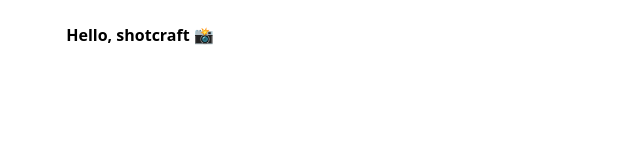
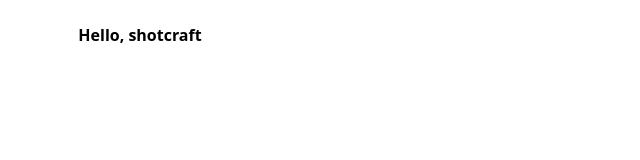
Before and after one commit to joe41203/shotcraft, a website with bundled scripts: page entrypoints/popup/index.html in a window 1280 px wide. Shown: the full height of the page, 0-640 px from the left. Built offline with nearby package versions, Linux system fonts and the light colour scheme.

Commit message:
chore: ポップアップの絵文字を削除
Claude-Session: https://claude.ai/code/session_01Ne7S7FYvxES3vi5QQnMRMT

```diff
--- a/entrypoints/popup/index.html
+++ b/entrypoints/popup/index.html
@@ -8,7 +8,7 @@
   </head>
   <body>
     <main>
-      <h1>Hello, shotcraft 📸</h1>
+      <h1>Hello, shotcraft</h1>
     </main>
     <script type="module" src="./main.ts"></script>
   </body>
```
